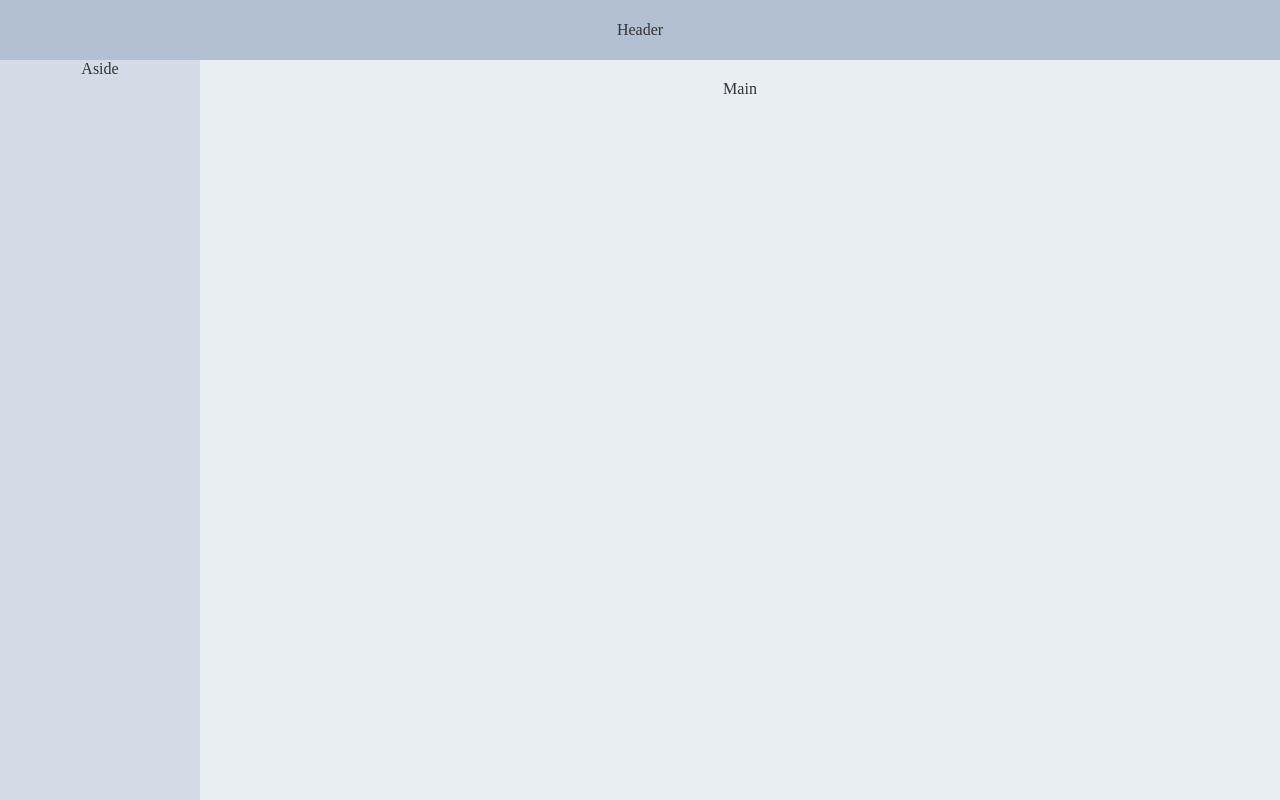
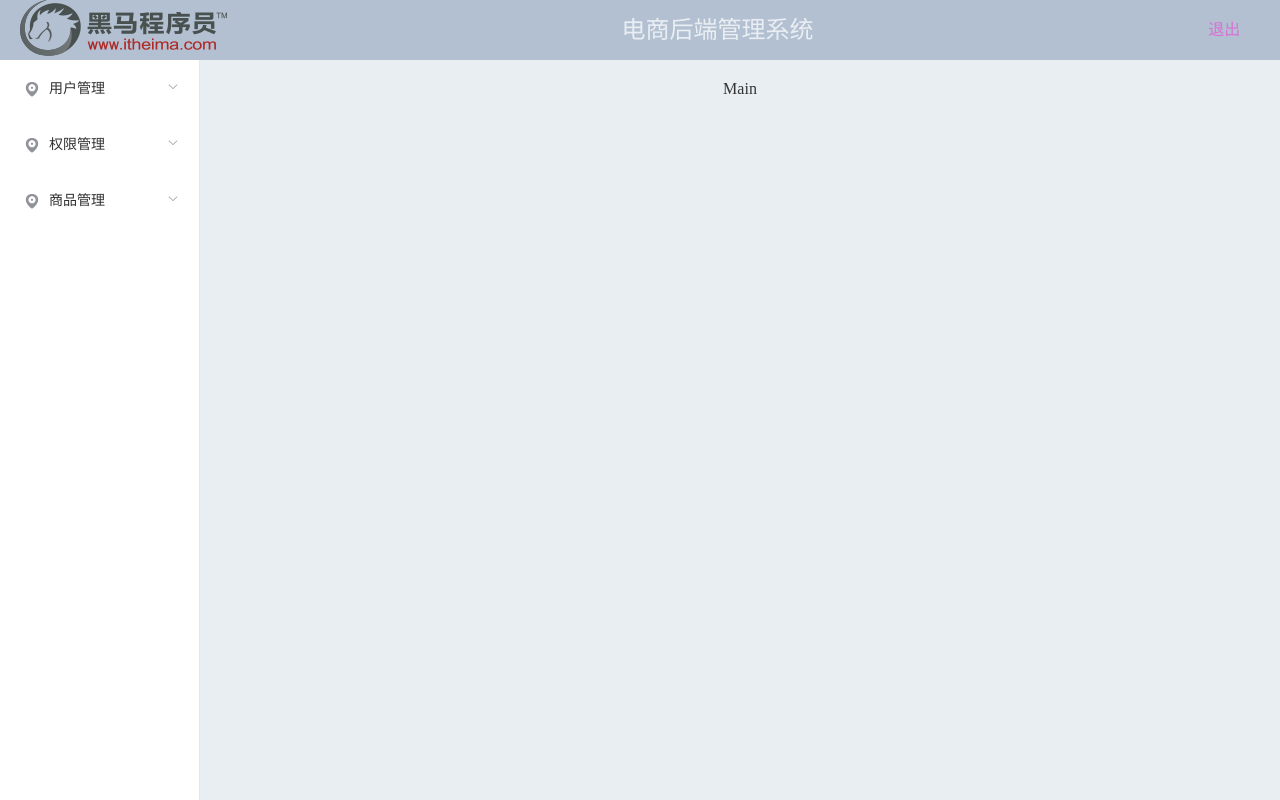
Before and after one commit to hualong5824/fm, a Vue app: page /#/ in a window 1280 px wide. Built offline with nearby package versions, Linux system fonts and the light colour scheme; sample sign-in values are in the browser's storage.

Commit message:
限制登录与退出功能
限制用户在没有登录的状态进行访问后台界面。

```diff
--- a/src/views/Home.vue
+++ b/src/views/Home.vue
@@ -1,30 +1,127 @@
 <template>
     <el-container>
-  <el-header>Header</el-header>
+  <el-header>
+    <el-row>
+    <el-col :span="4">
+      <img src="@/assets/logo.png" alt="">
+    </el-col>
+    <el-col class="midlle" :span="19">
+      <span>电商后端管理系统</span>
+    </el-col>
+    <el-col :span="1">
+      <a href="#" class="logout" @click.prevent="handleLogout">退出</a>
+    </el-col>
+  </el-row>
+  </el-header>
   <el-container>
-    <el-aside width="200px">Aside</el-aside>
+    <el-aside width="200px">
+         <el-menu
+      style="height:100%"
+      default-active="1-1"
+      unique-opened=true
+      router=true>
+      <el-submenu index="1">
+        <template slot="title">
+          <i class="el-icon-location"></i>
+          <span>用户管理</span>
+        </template>
+        <el-menu-item-group>
+          <el-menu-item index="/users" class="el-icon-menu">用户列表</el-menu-item>
+        </el-menu-item-group>
+      </el-submenu>
+
+       <el-submenu index="2">
+        <template slot="title">
+          <i class="el-icon-location"></i>
+          <span>权限管理</span>
+        </template>
+        <el-menu-item-group>
+          <el-menu-item index="/roles" class="el-icon-tickets">角色列表</el-menu-item>
+          <el-menu-item index="/rights" class="el-icon-sort">权限列表</el-menu-item>
+        </el-menu-item-group>
+      </el-submenu>
+
+       <el-submenu index="3">
+        <template slot="title">
+          <i class="el-icon-location"></i>
+          <span>商品管理</span>
+        </template>
+        <el-menu-item-group>
+          <el-menu-item index="3-1" class="el-icon-star-on">商品列表</el-menu-item>
+          <el-menu-item index="3-2" class="el-icon-picture">分类参数</el-menu-item>
+          <el-menu-item index="3-3" class="el-icon-edit-outline">商品分类</el-menu-item>
+        </el-menu-item-group>
+      </el-submenu>
+
+    </el-menu>
+    </el-aside>
     <el-main>Main</el-main>
   </el-container>
 </el-container>
 </template>
 <script>
+export default {
+  beforeCreate() {
+    const token=sessionStorage.getItem('token')
+   //判断是否能够获取查询到token
+   if(!token){
+    //如果不存在。认为没有登录
+    this.$message.warning('请先登录')
+    this.$router.push('/login')
+    }
+  },
+ methods: {
+      handleLogout() {
+        this.$confirm('您确定要退出吗？', '提示', {
+          confirmButtonText: '确定',
+          cancelButtonText: '取消',
+          type: 'warning'
+        }).then(() => {
+        sessionStorage.clear()
+        this.$message.warning('退出登录成功')
+        this.$router.push('/login')
+        }).catch(() => {
+          this.$message({
+            type: 'info',
+            message: '已取消'
+          });
+        });
+      }
+    }
 
+}
 </script>
 <style>
+body{
+    background: url(../assets/1534215070515.jpg) no-repeat;
+    background-size: cover;
+}
+
 .el-container{
   height: 100%;
+}
+.midlle{
+text-align: center;
+line-height: 60px;
+font-size: 24px;
+color: #E9EEF3;
+}
+.logout{
+  text-decoration: none;
+  color: orchid;
+  line-height: 60px;
 }
  .el-header, .el-footer {
     background-color: #B3C0D1;
     color: #333;
-    text-align: center;
-    line-height: 60px;
+
+    padding: 0;
   }
 
   .el-aside {
     background-color: #D3DCE6;
     color: #333;
-    text-align: center;
+    /* text-align: center; */
   }
 
   .el-main {
```
Also changed, not shown: src/assets/logo.png (added), 描述文档.txt.
